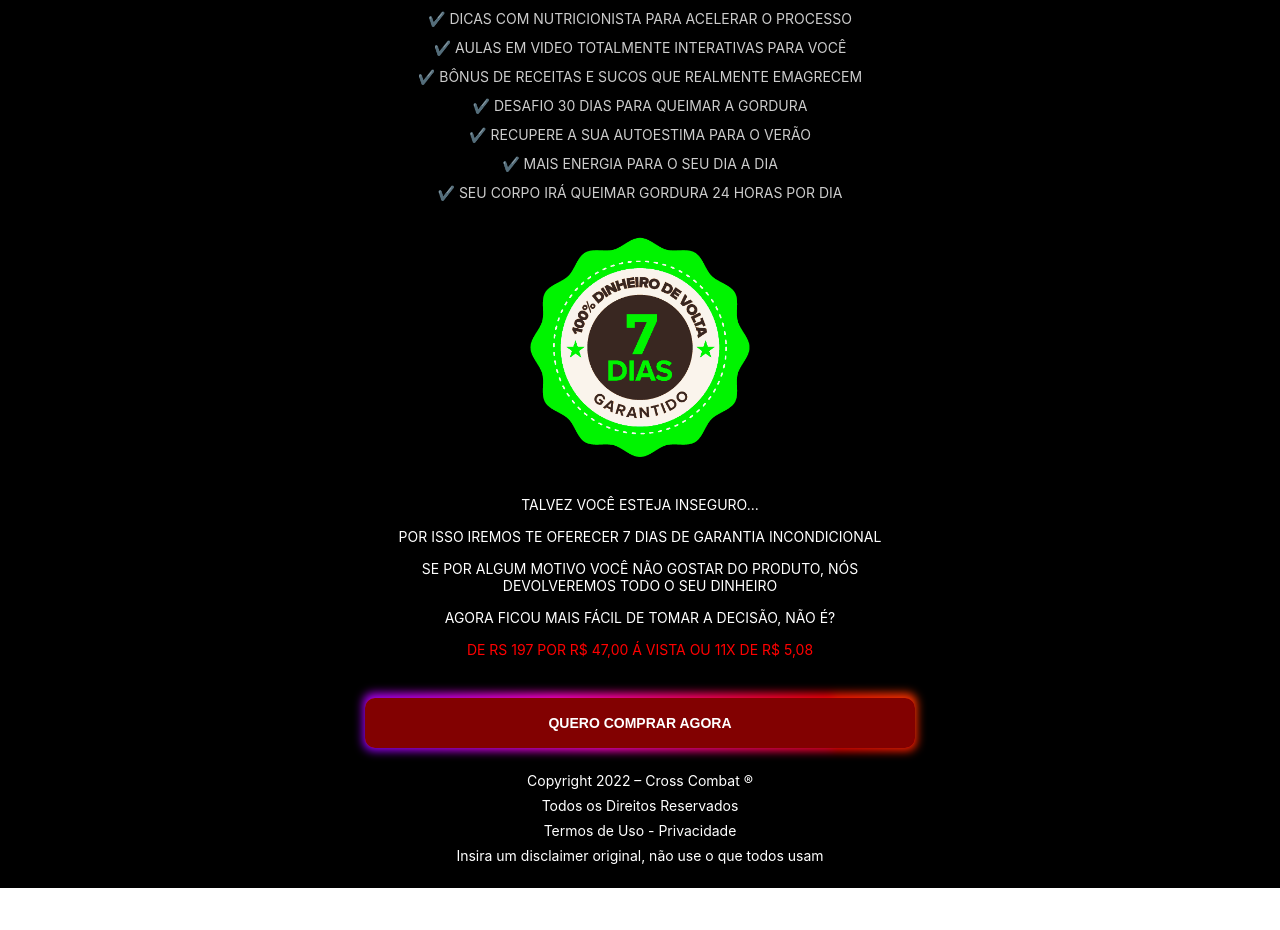
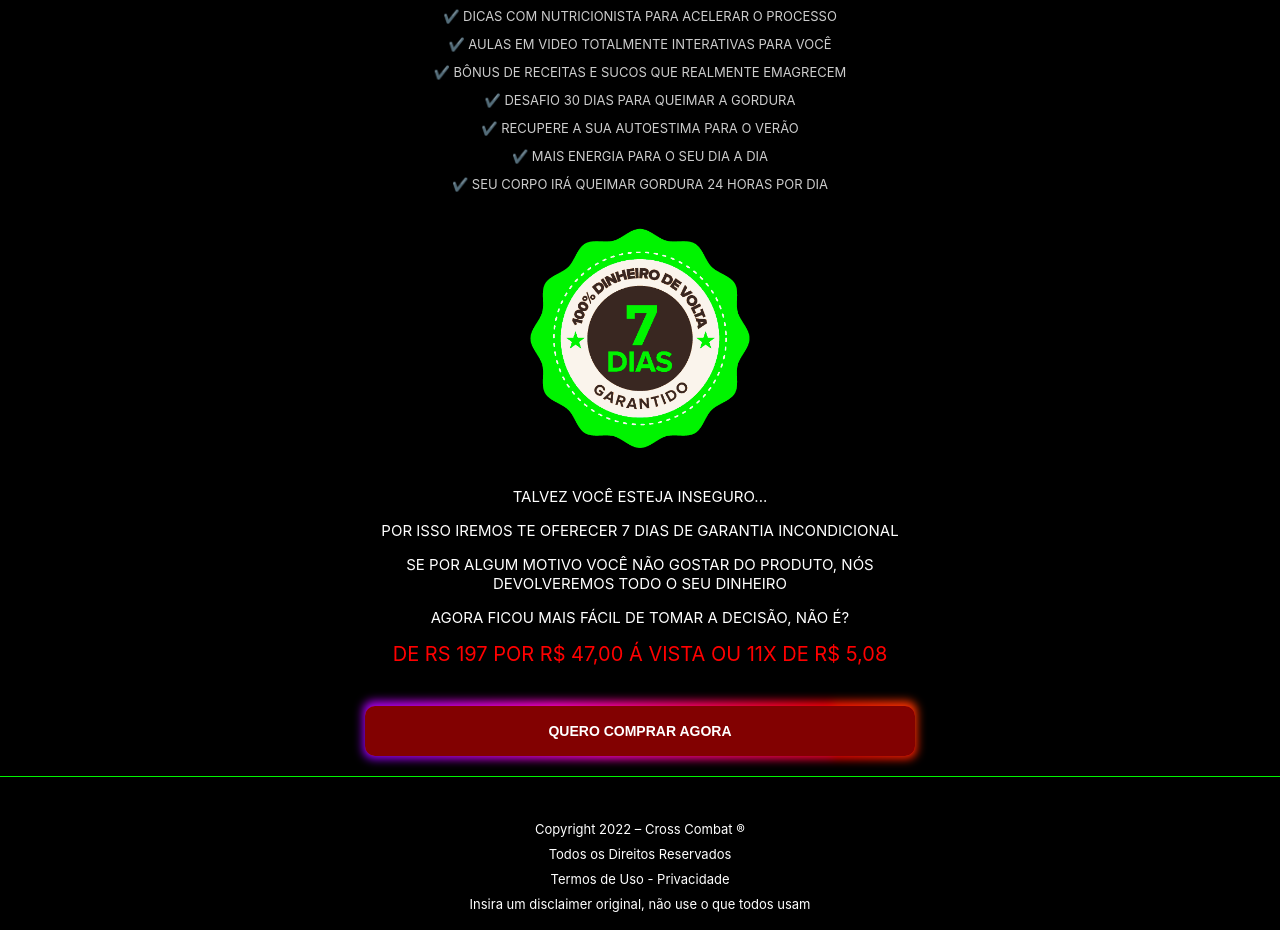
Before and after one commit to DjorgeSilva/marketing, a React (Create React App) app in the folder my-app/: page / in a window 1280 px wide. Shown: the part 1867-2797 px from the top of the page. Before the commit the page ends 2755 px from the top, so only its background shows below. Built offline with nearby package versions, Linux system fonts and the light colour scheme.

Commit message:
add border in footer

```diff
--- a/my-app/src/Components/Home/index.styles.ts
+++ b/my-app/src/Components/Home/index.styles.ts
@@ -254,7 +254,6 @@ export const GenericButton = styled.button<ButtonPropType>`
 export const TextContent = styled.p<ContentTextType>`
   cursor: pointer;
   width: 80%;
-  font-size: ${({ fontSize }) => `${fontSize}px`};
   color: ${({ color }) => color};
   text-transform: ${({ isUppercase }) =>
     isUppercase ? "uppercase" : "initial"};
@@ -267,7 +266,7 @@ export const TextContent = styled.p<ContentTextType>`
   user-select: none; /* Standard syntax */
 
   @media (min-width: 550px) {
-    font-size: 14px;
+    font-size: ${({ fontSize }) => (fontSize ? `${fontSize}px` : "14px")};
     width: 550px;
   }
 `;
@@ -357,6 +356,9 @@ export const Footer = styled.div`
   flex-direction: column;
   justify-content: center;
   align-items: center;
+
+  padding-top: 40px;
+  border-top: 1px solid #00f400;
 `;
 
 // /* Extra small devices (phones, 600px and down) */
```
